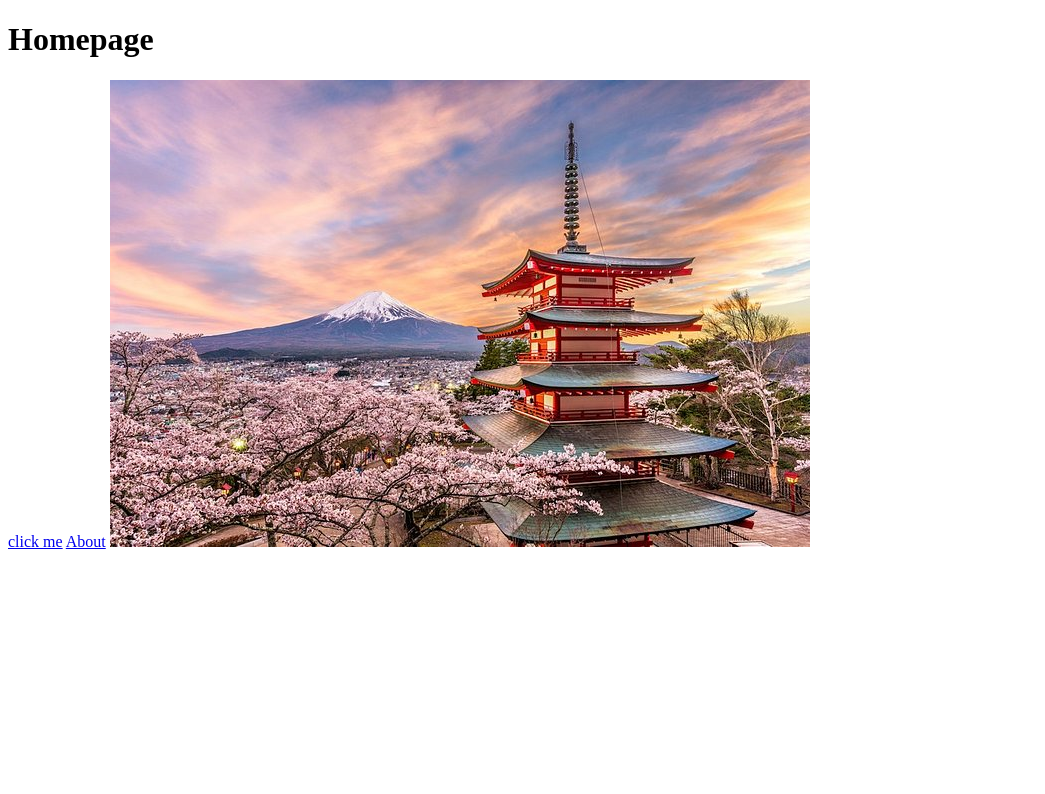
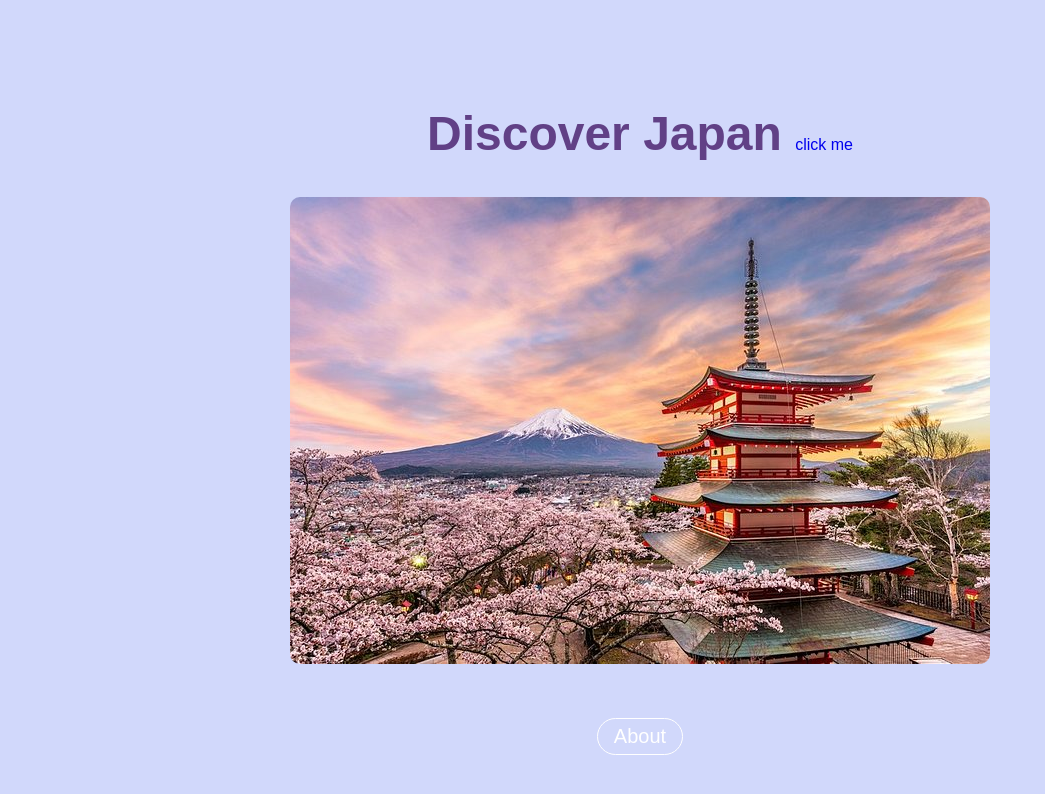
Before and after one commit to OpheNg/links-and-images, a plain HTML site: page index.html in a window 1280 px wide. Shown: the whole page, without its empty margins (0-1045 px from the left). Drawn offline with Linux system fonts and the light colour scheme; a web font is replaced by a local one.

Commit message:
home page ok : BG, colors, links, border, border radius etc..

```diff
--- a/index.html
+++ b/index.html
@@ -4,15 +4,21 @@
     <meta charset="UTF-8">
     <meta http-equiv="X-UA-Compatible" content="IE=edge">
     <meta name="viewport" content="width=device-width, initial-scale=1.0">
+    <link rel="stylesheet" href="style.css">
     <title> Links & Images</title>
   </head>
   <body>
-    <h1>Homepage</h1>
-    <a href="https://theuselessweb.com/">click me</a>
-    <a href="./pages/about.html">About</a>
-    <img src="./images/first-img.jpg" alt="japanese landscape showing a sakura tree in foreground and a traditional temple in background">
+    <div class="container">
+      <div class="upbox">
+        <h1>Discover Japan </h1>
+        <a href="https://theuselessweb.com/">click me</a>
+        <br><br><br>
+      </div>
 
-
+      <img src="./images/first-img.jpg" alt="japanese landscape showing a sakura tree in foreground and a traditional temple in background">
+      <br><br><br>
+      <a class="about" href="./pages/about.html">About</a>
+    </div>
 
   </body>
 </html>
--- /dev/null
+++ b/style.css
@@ -0,0 +1,47 @@
+@font-face {
+  font-family: "Montserrat";
+  src: url(.fonts/Montserrat.ttf) format('truetype');
+  font-weight: normal;
+}
+
+body {
+  font-family: "Montserrat", sans-serif;
+  margin: 0;
+}
+.container{
+  background-color: rgba(163, 178, 248, 0.5);
+  height: 100%;
+  min-height: 100vh;
+  padding: 30px;
+  display: flex;
+  flex-direction: column;
+  justify-content: center;
+  align-items: center;
+}
+/* .upbox{
+  display: flex;
+  align-items: center;
+  justify-content: space-between;
+} */
+h1{
+  display: inline;
+  color: rgb(97, 64, 134);
+  font-size: 48px;
+}
+img{
+  border-radius: 10px;
+}
+a{
+  text-decoration: none;
+}
+a.about{
+  font-size: 20px;
+  color: white;
+  border: 1px solid white;
+  padding: 6px 16px;
+  border-radius: 20px;
+
+}
+a.about:hover{
+  background-color: rgb(97, 64, 134) ;
+}
```
Also changed, not shown: fonts/Montserrat-Italic.ttf (added), fonts/Montserrat.ttf (added).
